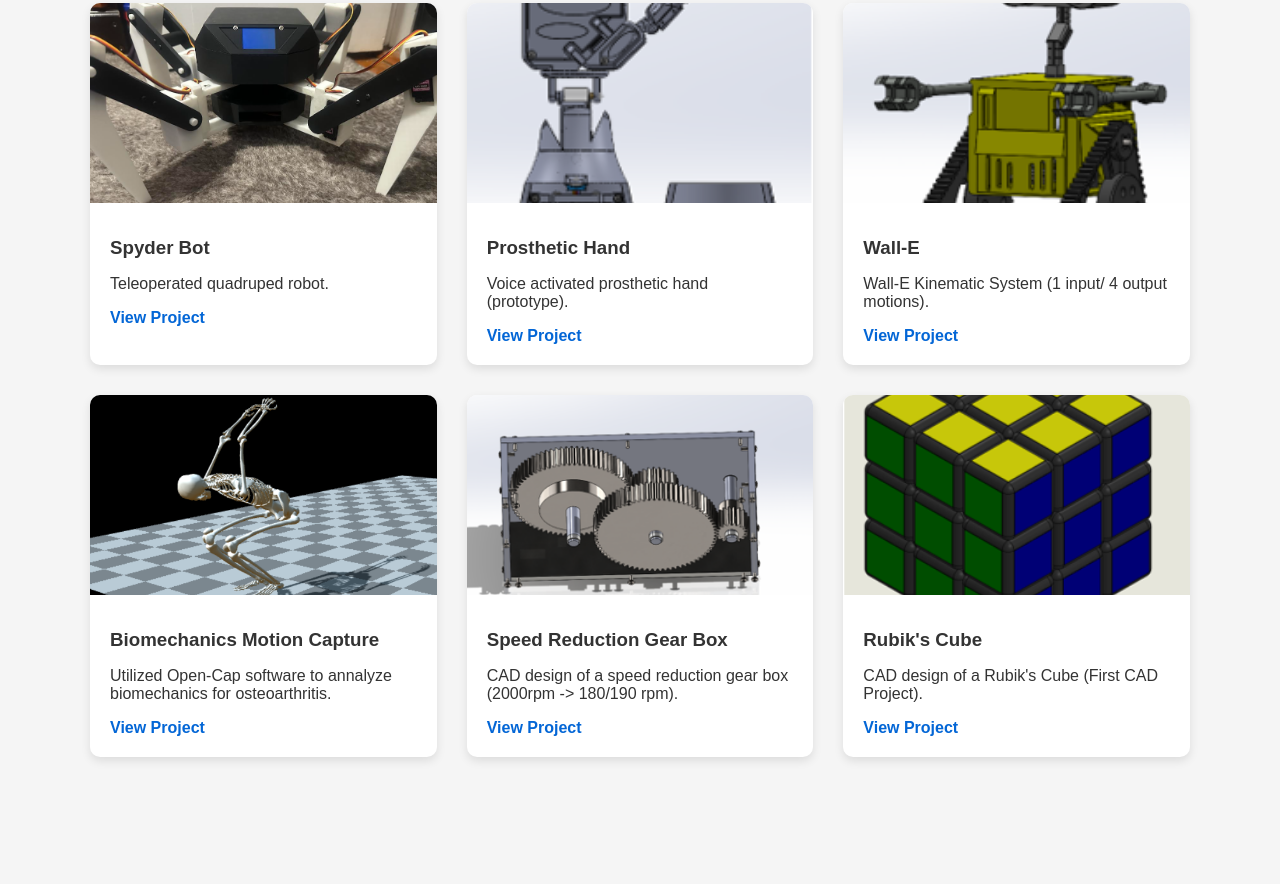
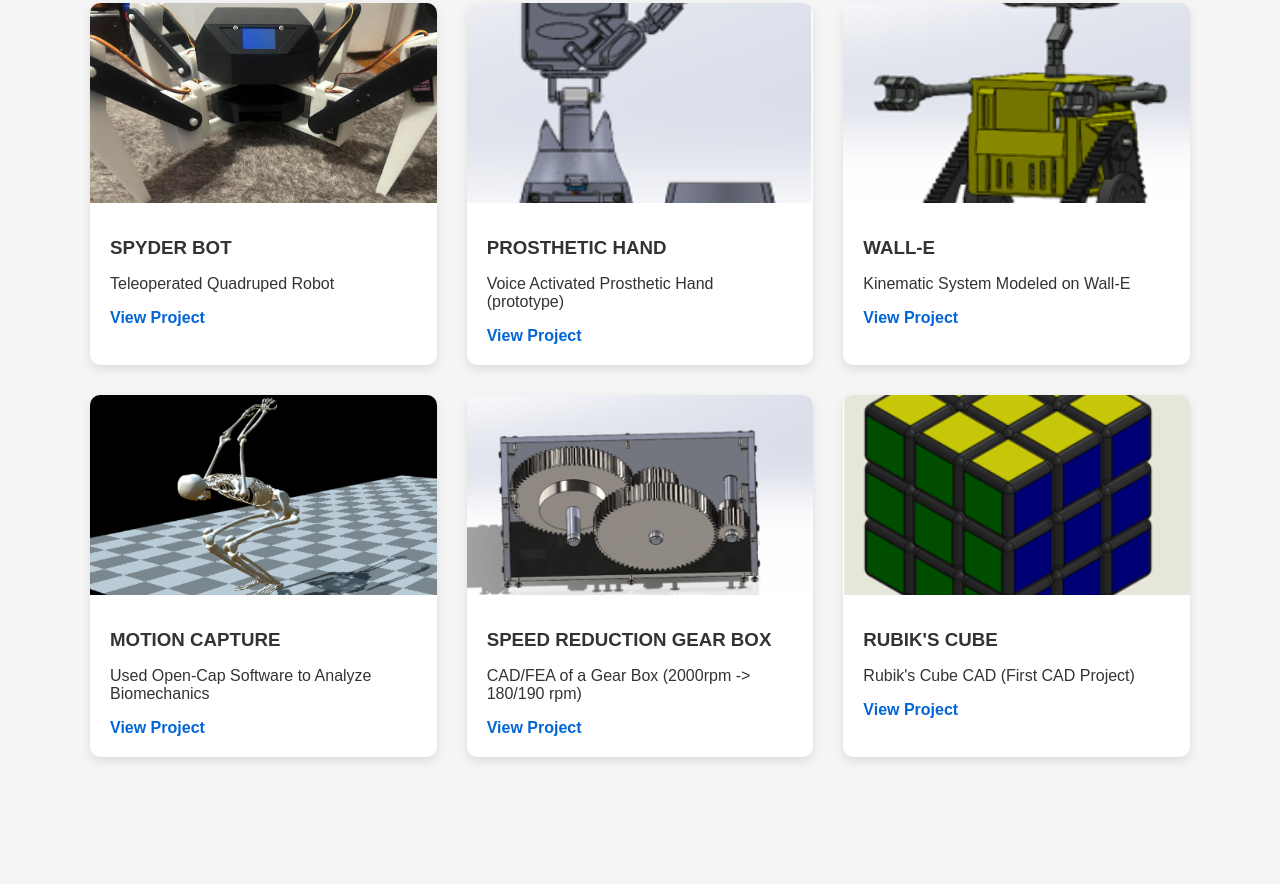
Before and after one commit to chaesearsii/chaesonsearsii.github.io, a plain HTML site: page index.html in a window 1280 px wide. Shown: the part 580-1464 px from the top of the page. Drawn offline with Linux system fonts and the light colour scheme.

Commit message:
Update index.html

```diff
--- a/index.html
+++ b/index.html
@@ -150,9 +150,9 @@ color:gray;
 
 <div>
 
-<h3>Spyder Bot</h3>
+<h3>SPYDER BOT</h3>
 
-<p>Teleoperated quadruped robot.</p>
+<p>Teleoperated Quadruped Robot</p>
 
 <a href="#spyder">View Project</a>
 
@@ -167,9 +167,9 @@ color:gray;
 
 <div>
 
-<h3>Prosthetic Hand</h3>
+<h3>PROSTHETIC HAND</h3>
 
-<p>Voice activated prosthetic hand (prototype).</p>
+<p>Voice Activated Prosthetic Hand (prototype)</p>
 
 <a href="#prosthetic">View Project</a>
 
@@ -185,9 +185,9 @@ color:gray;
 
 <div>
 
-<h3>Wall-E</h3>
+<h3>WALL-E</h3>
 
-<p>Wall-E Kinematic System (1 input/ 4 output motions).</p>
+<p>Kinematic System Modeled on Wall-E</p>
 
 <a href="#walle">View Project</a>
 
@@ -203,9 +203,9 @@ color:gray;
 
 <div>
 
-<h3>Biomechanics Motion Capture</h3>
+<h3>MOTION CAPTURE</h3>
 
-<p>Utilized Open-Cap software to annalyze biomechanics for osteoarthritis.</p>
+<p>Used Open-Cap Software to Analyze Biomechanics</p>
 
 <a href="#opencap">View Project</a>
 
@@ -221,9 +221,9 @@ color:gray;
 
 <div>
 
-<h3>Speed Reduction Gear Box</h3>
+<h3>SPEED REDUCTION GEAR BOX</h3>
 
-<p>CAD design of a speed reduction gear box (2000rpm -> 180/190 rpm).</p>
+<p>CAD/FEA of a Gear Box (2000rpm -> 180/190 rpm)</p>
 
 <a href="#gearbox">View Project</a>
 
@@ -239,9 +239,10 @@ color:gray;
 
 <div>
 
-<h3>Rubik's Cube</h3>
+<h3>RUBIK'S CUBE</h3>
 
-<p>CAD design of a Rubik's Cube (First CAD Project).</p>
+<p>Rubik's Cube CAD
+(First CAD Project)</p>
 
 <a href="#rubiks">View Project</a>
 
```
